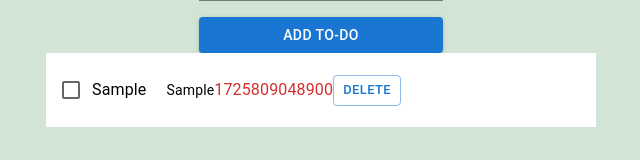
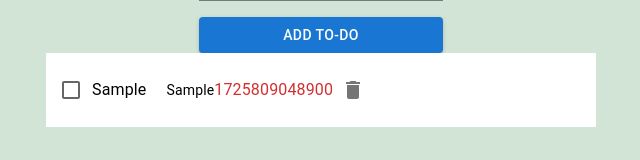
Before and after one commit to SaraLindholm/zustand, a React (Create React App) app: page / in a window 1280 px wide. Both pictures are taken after typing "Sample", "Sample" into the empty fields and a click on the button "ADD TO-DO". Shown: the part 400-560 px from the top of the page, without its empty margins (319-959 px from the left). Built offline with nearby package versions, Linux system fonts and the light colour scheme.

Commit message:
äntligen fått knapp med ikon att synas igen

```diff
--- a/src/Components/TodoList.tsx
+++ b/src/Components/TodoList.tsx
@@ -1,12 +1,14 @@
 import {
   Button,
   Container,
+  IconButton,
   List,
   ListItem,
   Stack,
   Typography,
 } from "@mui/material";
 import Checkbox from "@mui/material/Checkbox";
+import DeleteIcon from "@mui/icons-material/Delete";
 import useStore from "../useStore";
 
 const TodoList = () => {
@@ -52,13 +54,29 @@ const TodoList = () => {
                 {todo.description}
               </Typography>
               <Typography color="error">{todo.id}</Typography>
-              <Button
+
+              <IconButton aria-label="delete">
+                <DeleteIcon />
+              </IconButton>
+
+              {/* <IconButton
+                edge="end"
+                aria-label="delete"
+
+              >
+                <DeleteIcon onClick={() => deleteTodo(todo.id)} />
+              </IconButton> */}
+
+              {/* <Button
                 size="small"
                 variant="outlined"
-                onChange={() => deleteTodo(todo.id)}
+                onClick={() => deleteTodo(todo.id)}
               >
                 Delete
               </Button>
+              <Button variant="outlined" onCLick={() => deleteTodo(todo.id)}>
+                Outlined
+              </Button> */}
             </ListItem>
           ))}
         </List>
```
